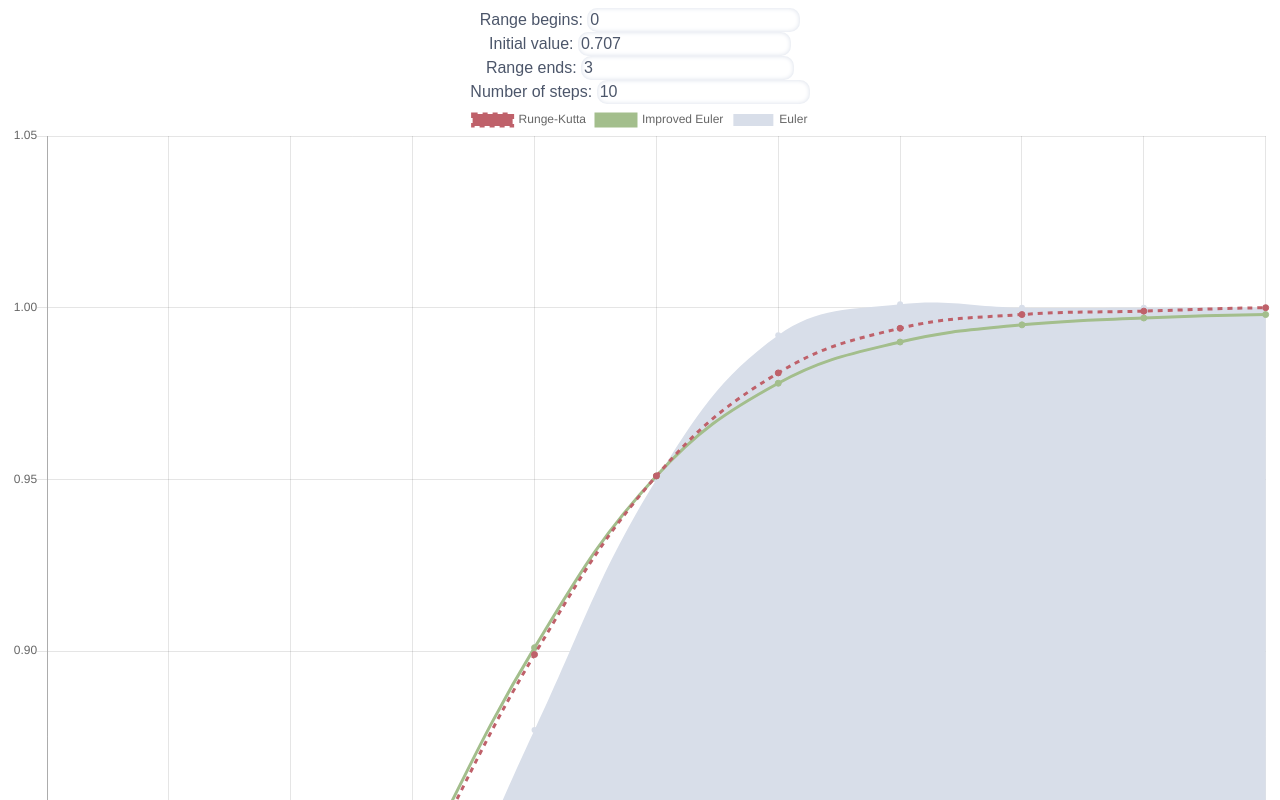
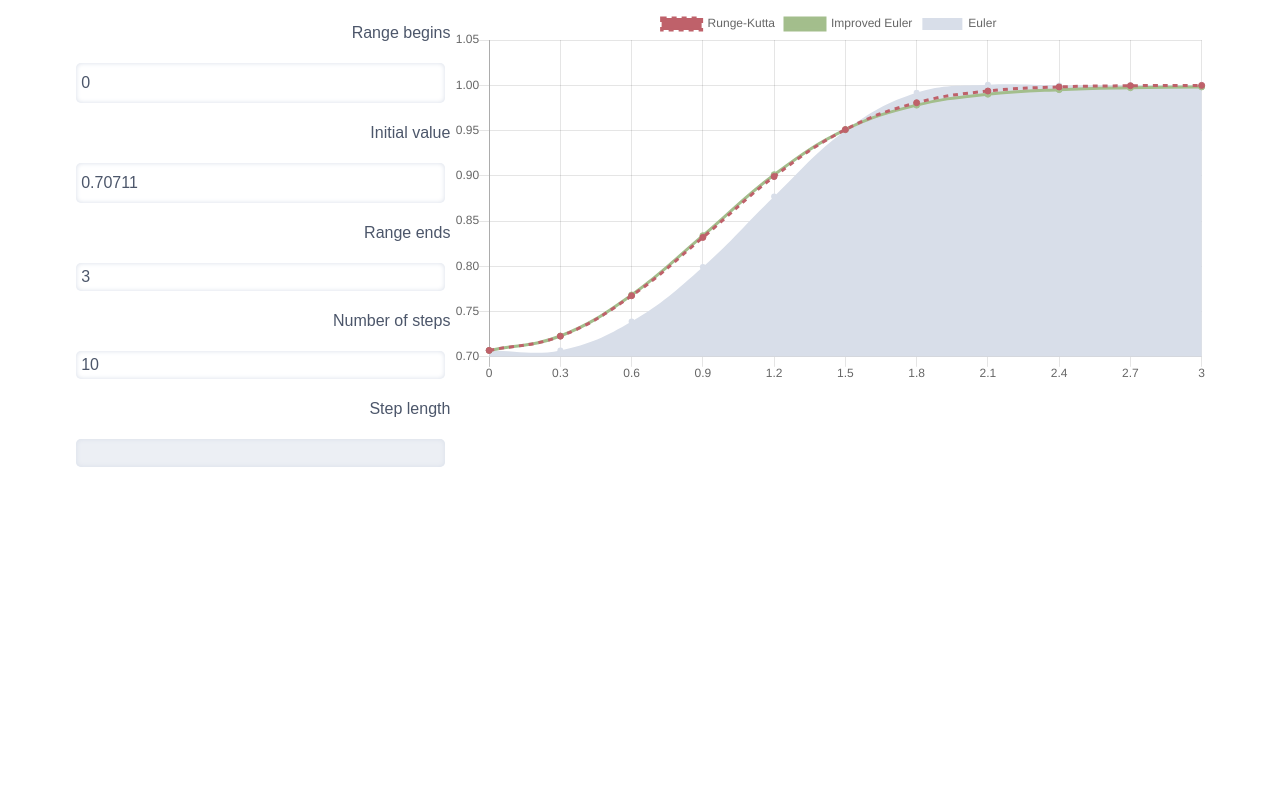
Before and after one commit to alkaitagi/INNO-F19-DE, a plain HTML site: page index.html in a window 1280 px wide. Shown: the top 800 px of the page. Drawn offline with nearby package versions, Linux system fonts and the light colour scheme.

Commit message:
Add styling

```diff
--- /dev/null
+++ b/graph.css
@@ -0,0 +1,23 @@
+#graph{
+    margin: auto;
+    width: 90%;
+    height: 400px;
+    display: grid;
+    grid-template-columns: 1fr 2fr;
+}
+
+#graph #input {
+    display: grid;
+    grid-template-columns: 1fr;
+    grid-template-rows: repeat(5, 1fr);
+    align-content: center;
+}
+
+#graph #input p{
+    text-align: right;
+    vertical-align: middle;
+}
+
+#graph #input .label{
+    text-align: right;
+}
--- a/index.html
+++ b/index.html
@@ -6,6 +6,7 @@
     <title>DE Practicum</title>
 
     <link rel="stylesheet" href="style.css" />
+    <link rel="stylesheet" href="graph.css" />
 
     <script src="https://cdn.jsdelivr.net/npm/chart.js@2.8.0"></script>
 
@@ -15,20 +16,21 @@
 </head>
 
 <body>
-
-    <form>
-        Range begins:
-        <input id="x0" type=number step=0.001 /> <br />
-        Initial value:
-        <input id="y0" type=number step=0.001 /> <br />
-        Range ends:
-        <input id="X" type=number /> <br />
-        Number of steps:
-        <input id="N" type=number min=1 step=1 /> <br />
-    </form>
-
-    <canvas style="width: 300px; height: 300px;"></canvas>
-
+    <div id="graph">
+        <div id=input>
+            <p>Range begins</p>
+            <input id="x0" type=number step=0.001 />
+            <p>Initial value</p>
+            <input id="y0" type=number step=0.001 />
+            <p>Range ends</p>
+            <input id="X" type=number />
+            <p>Number of steps</p>
+            <input id="N" type=number min=1 step=1 />
+            <p>Step length</p>
+            <input id="h" type=number readonly />
+        </div>
+        <div><canvas></canvas></div>
+    </div>
 </body>
 
 </html>
--- a/scripts/controller.js
+++ b/scripts/controller.js
@@ -1,5 +1,6 @@
 function round(x) {
-    return + x.toFixed(3);
+    let dec = 100000;
+    return Math.round(x * dec) / dec;
 }
 
 let graph;
@@ -7,15 +8,19 @@ let x0 = 0;
 let y0 = round(Math.SQRT1_2);
 let X = 3;
 let N = 10;
+let h = 0.3;
 
 document.addEventListener("DOMContentLoaded", () => {
-    canvas = document.querySelector("canvas");
+    Chart.defaults.global.animation.duration = 200;
+    canvas = document.querySelector("#graph canvas");
+    _h = document.getElementById("h")
 
     _x0 = document.getElementById("x0");
     _x0.value = x0;
     _x0.addEventListener("input", () => {
         x0 = _x0.value;
         recalculate();
+        _h.value = h;
     });
 
     _y0 = document.getElementById("y0");
@@ -23,6 +28,7 @@ document.addEventListener("DOMContentLoaded", () => {
     _y0.addEventListener("input", () => {
         y0 = _y0.value;
         recalculate();
+        _h.value = h;
     });
 
     _X = document.getElementById("X");
@@ -30,6 +36,7 @@ document.addEventListener("DOMContentLoaded", () => {
     _X.addEventListener("input", () => {
         X = _X.value;
         recalculate();
+        _h.value = h;
     });
 
     _N = document.getElementById("N");
@@ -37,6 +44,7 @@ document.addEventListener("DOMContentLoaded", () => {
     _N.addEventListener("input", () => {
         N = _N.value;
         recalculate();
+        _h.value = h;
     });
 
     recalculate();
@@ -75,7 +83,7 @@ function recalculate() {
             }]
         },
         options: {
-            responsive: true,
+            //responsive: true,
             tooltips: {
                 mode: 'index',
                 intersect: false,
--- a/style.css
+++ b/style.css
@@ -6,7 +6,7 @@
     text-align: center;
     font-family: sans-serif;
     color: #4C566A;
-    border-radius: 10px;
+    border-radius: 5px;
     transition: 0.15s;
     border: 0;
 }
@@ -17,7 +17,8 @@ h1 {
 }
 
 input {
-    padding: 3px;
+    margin: 5px;
+    padding: 5px;
     box-shadow: inset 0 0 5px #D8DEE9;
     font-size: 16px;
     text-align: left;
@@ -27,12 +28,18 @@ input:read-only {
     background-color: #ECEFF4;
 }
 
-input:focus {
-    box-shadow: inset 0 0 5px #D8DEE9;
+input:read-write:focus {
+    box-shadow: inset 0 0 15px #D8DEE9;
 }
 
-/* .section {
+.split {
+    display: grid;
+    grid-template-columns: repeat(2, 1fr);
+    grid-template-rows: 1fr;
+}
+
+.section {
     margin: auto;
     width: 100%;
     max-width: 1000px;
-} */
+}
```
